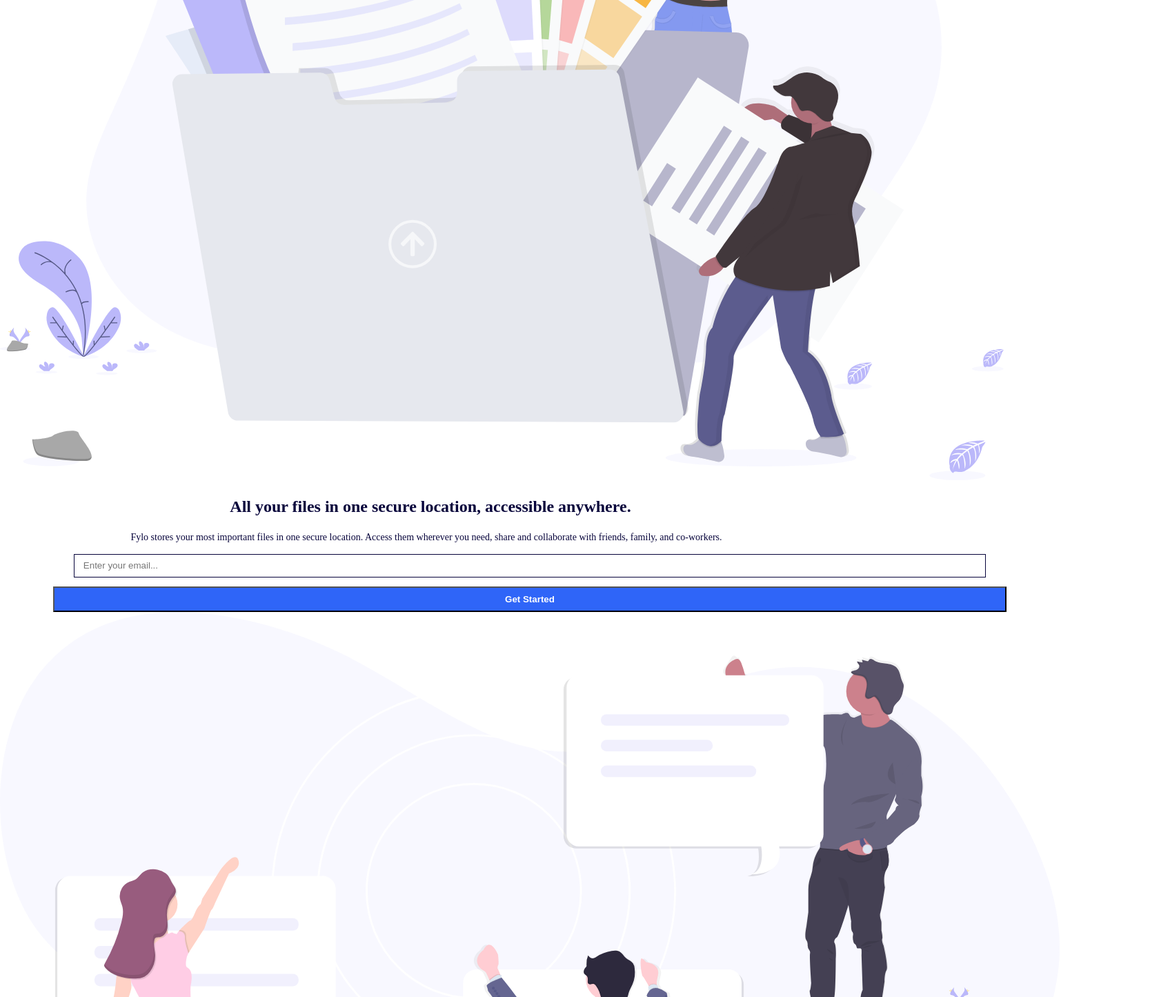
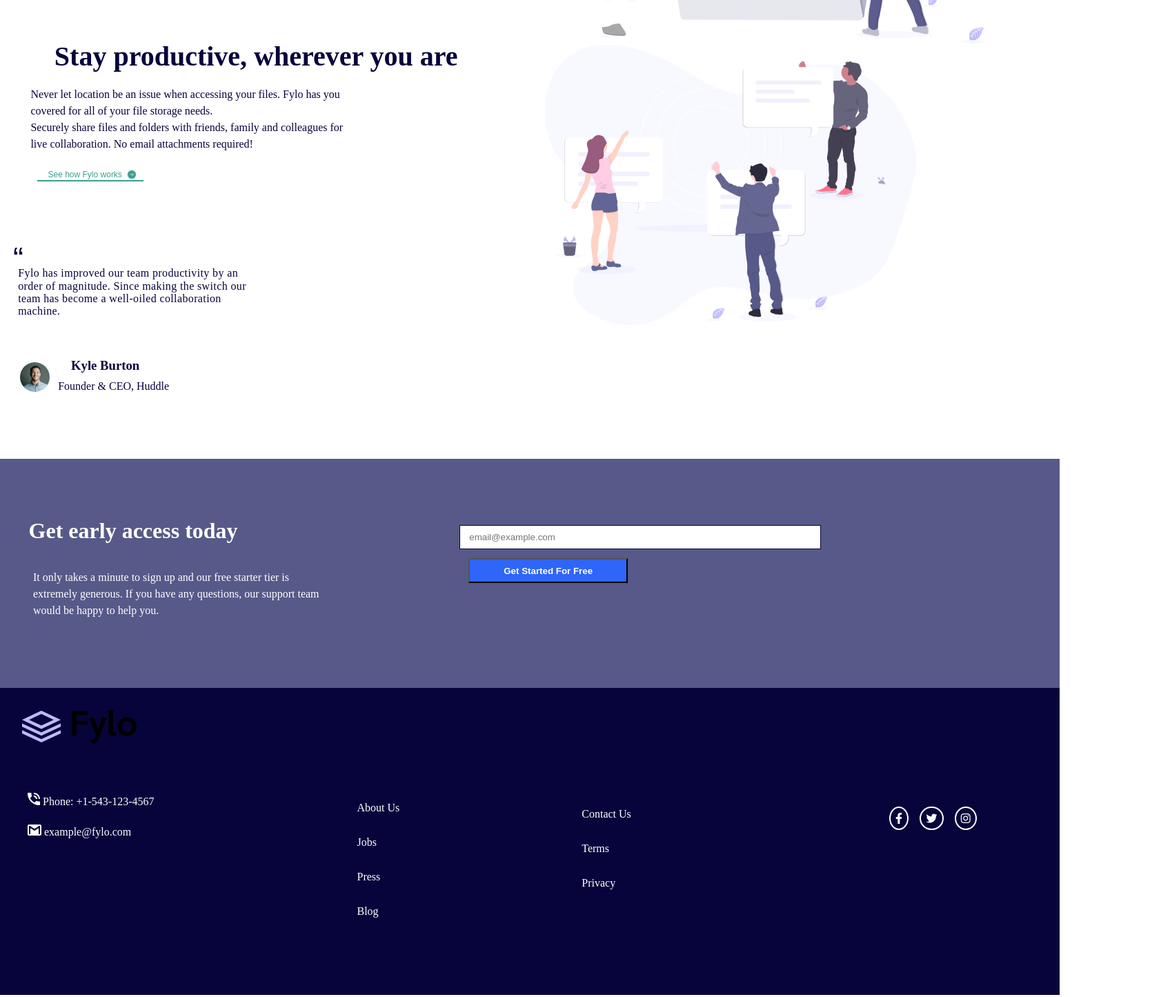
Before and after one commit to ShaunPour/fylo-landing-page-with-two-column-layout, a plain HTML site: page index.html in a window 1536 px wide. Shown: the part 500-1945 px from the top of the page at 69% size, 1696 px wide, since content can reach past the window. Drawn offline with Linux system fonts and the light colour scheme.

Commit message:
Finished 1440px viewport redesign

```diff
--- a/css/styles.css
+++ b/css/styles.css
@@ -24,11 +24,6 @@
 
 .nav-itm {
     margin-right: 2em;
-}
-
-.final  {
-    width: 130%;
-    margin-right: 0;
 }
 
 .main-illustration,.secondary-illustration {
@@ -196,13 +191,16 @@ form input {
     top: 13vh;
 }
 
-#footer-img {
+.footer #footer-img {
+    color: white;
+    fill: white;
+    stroke: white;
     position: relative;
     left: 2em;
     margin-bottom: 3em;
 }
 
-.contact,.footer-links-upper,.footer-links-lower  {
+.contact-info,.footer-links-upper,.footer-links-lower  {
     list-style-type: none;
 }
 
@@ -221,3 +219,223 @@ form input {
 .footer-links-upper li, .footer-links-lower li {
     margin-bottom: 2em;
 }
+
+.fa-brands {
+    font-size: 2em;
+    border-radius: 50%;
+    border: 2px solid #fff;
+    padding: 0.45em;
+    margin-bottom: 1.5em;
+}
+
+.social {
+    display: flex;
+    align-items: center;
+    justify-content: space-evenly;
+}
+
+@media (min-width: 1440px) {
+    .logo-img {
+        position: relative;
+        width: 60%;
+        right: 29em;
+        top: 1.5em;
+    }
+    .nav-itm {
+        margin-right: 3em;
+    }
+
+    .nav-list {
+        left: 28em;
+        top: 1.5em;
+    }
+
+    .left {
+        width: 40vw;
+        display: flex;
+        flex-direction: column;
+        align-items: center;
+        justify-content: center;
+    }
+
+    .main-illustration {
+        width: 40vw;
+        position: relative;
+        top: 2em;
+        left: 15em;
+    }
+
+    #email-in,#start {
+        width: 15vw;
+    }
+
+    #start {
+        position: relative;
+        bottom: 6px;
+        left: 1em;
+    }
+    .outer form {
+        display: flex;
+        flex-direction: row;
+        align-items: center;
+        justify-content: center;
+        position: relative;
+        top: 1em;
+        left: 3em;
+    }
+
+    .outer {
+        display: flex;
+        flex-direction: row-reverse;
+        align-items: center;
+        justify-content: flex-end;
+    }
+
+    .secondary-illustration {
+        position: relative;
+        width: 35vw;
+        right: 1em;
+    }
+
+    .title-second {
+        font-size: 40px;
+        width: 110%;
+    }
+
+    .txt-second {
+        font-size: 16px;
+        line-height: 24px;
+        width: 78%;
+        text-align: left;
+    }
+
+    .btn-fylo {
+        color: #3DA08F;
+        cursor: pointer;
+    }
+
+    .secondary {
+        display: flex;
+        flex-direction: row-reverse;
+        align-items: center;
+        justify-self: center;
+    }
+
+    .see-div {
+        width: 25%;
+        position: relative;
+        left: -9em;
+        top: -9em;
+    }
+
+    .txt-second {
+        top: -1.5em;
+        left: -0.45em;
+    }
+
+    .see-div {
+        position: relative;
+        top: -1em;
+        left: -10em;
+    }
+
+    .left-second {
+        position: relative;
+        left: -13em;
+    }
+
+    .quote-img {
+        right: 12vw;
+    }
+
+    .quote-txt {
+        width: 55%;
+        position: relative;
+        right: 1em;
+    }
+
+    .testimonial {
+        width: 15%;
+    }
+
+    .quoted {
+        position: relative;
+        right: 5em;
+    }
+
+    .early {
+        width: 100vw;
+    }
+
+    .quote {
+        left: -5em;
+    }
+
+    .early-title {
+        font-size: 32px;
+        line-height: 48px;
+        text-align: left;
+        position: relative;
+        left: 1.3em;
+    }
+
+    .early-txt {
+        font-size: 16px;
+        line-height: 24px;
+        width: 28%;
+        text-align: left;
+    }
+
+    #email-signup, #sign-start {
+        width: 33%;
+    }
+
+    #sign-start {
+        width: 15%;
+        position: relative;
+        right: 10em;
+    }
+
+    .early form {
+        display: flex;
+        flex-direction: column;
+        align-items: center;
+        justify-content: center;
+        position: relative;
+        bottom: 10em;
+        left: 10em;
+    }
+
+    .footer-info,.footer-links {
+        display: flex;
+        align-items: center;
+        justify-content: space-between;
+    }
+
+    .contact-info {
+        position: relative;
+        bottom: 5em;
+    }
+
+    .footer-links-upper {
+        position: relative;
+        top: 1em;
+        right: 14em;
+    }
+
+    .footer-links-lower {
+        position: relative;
+        bottom: 2.5em;
+    }
+
+    .fa-brands {
+        font-size: 1em;
+        margin-right: 1em;
+    }
+
+    .social {
+        position: relative;
+        right: 6.5em;
+        bottom: 5.5em;
+    }
+}
--- a/index.html
+++ b/index.html
@@ -10,6 +10,11 @@
             sizes="32x32"
             href="./images/favicon-32x32.png">
         <title>Frontend Mentor | Fylo landing page with two column layout</title>
+        <link
+            rel="stylesheet"
+            href="https://cdnjs.cloudflare.com/ajax/libs/font-awesome/6.4.2/css/all.min.css"/>
+        <link rel="import" href="https://fonts.google.com/specimen/Raleway">
+        <link rel="import" href="https://fonts.google.com/specimen/Open+Sans">
         <link rel="stylesheet" href="css/styles.css">
     </head>
     <body>
@@ -19,11 +24,13 @@
                 <ul class="nav-list">
                     <li class="nav-itm">Features</li>
                     <li class="nav-itm">Team</li>
-                    <li class="nav-itm final">Sign In</li>
+                    <li class="nav-itm final" id="id-final">Sign In</li>
                 </ul>
             </div>
             <div class="main">
+                <div class="outer">
                     <img src="images/illustration-1.svg" alt="" class="main-illustration">
+                    <div class="left">
                         <h1 class="title">All your files in one secure location, accessible anywhere.</h1>
                         <p class="txt">
                             Fylo stores your most important files in one secure location. Access them
@@ -31,16 +38,24 @@
                         </p>
                         <form>
                             <label for="email-in"></label>
-                    <input type="email" title="email-in" id="email-in" placeholder="Enter your email...">
+                            <input
+                                type="email"
+                                title="email-in"
+                                id="email-in"
+                                placeholder="Enter your email...">
                             <button type="button" id="start">Get Started</button>
                         </form>
+                    </div>
+                </div>
+                <div class="secondary">
                     <img class="secondary-illustration" src="images/illustration-2.svg" alt="">
+                    <div class="left-second left">
                         <h2 class="title-second">Stay productive, wherever you are</h2>
                         <p class="txt-second">
                             Never let location be an issue when accessing your files. Fylo has you covered
-                    for all of your file storage needs. Securely share files and folders with
-                    friends, family and colleagues for live collaboration. No email attachments
-                    required!
+                            for all of your file storage needs.<br>
+                            Securely share files and folders with friends, family and colleagues for live
+                            collaboration. No email attachments required!
                         </p>
                         <div class="see-div">
                             <button class="btn-fylo">See how Fylo works</button>
@@ -60,6 +75,8 @@
                                 </div>
                             </div>
                         </div>
+                    </div>
+                </div>
                 <div class="early">
                     <h3 class="early-title">Get early access today</h3>
                     <p class="early-txt">
@@ -69,14 +86,15 @@
                     </p>
                     <form>
                         <label for="email-signup"></label>
-                        <input type="email" title="email-signup" id="email-signup">
+                        <input type="email" title="email-signup" id="email-signup" placeholder="email@example.com">
                         <button type="button" id="sign-start">Get Started For Free</button>
                     </form>
                 </div>
             </div>
             <div class="footer">
                 <img src="images/logo.svg" alt="" id="footer-img">
-                <ul class="contact">
+                <div class="footer-info">
+                    <ul class="contact-info">
                         <li class="phone"><img src="images/icon-phone.svg" alt="">
                             Phone: +1-543-123-4567</li>
                         <li class="email"><img src="images/icon-email.svg" alt="">
@@ -96,7 +114,10 @@
                         </ul>
                     </div>
                     <div class="social">
-
+                        <i class="fa-brands fa-facebook-f"></i>
+                        <i class="fa-brands fa-twitter"></i>
+                        <i class="fa-brands fa-instagram"></i>
+                    </div>
                 </div>
             </div>
         </div>
```
Lines whose indentation alone changed are shown as unchanged.
